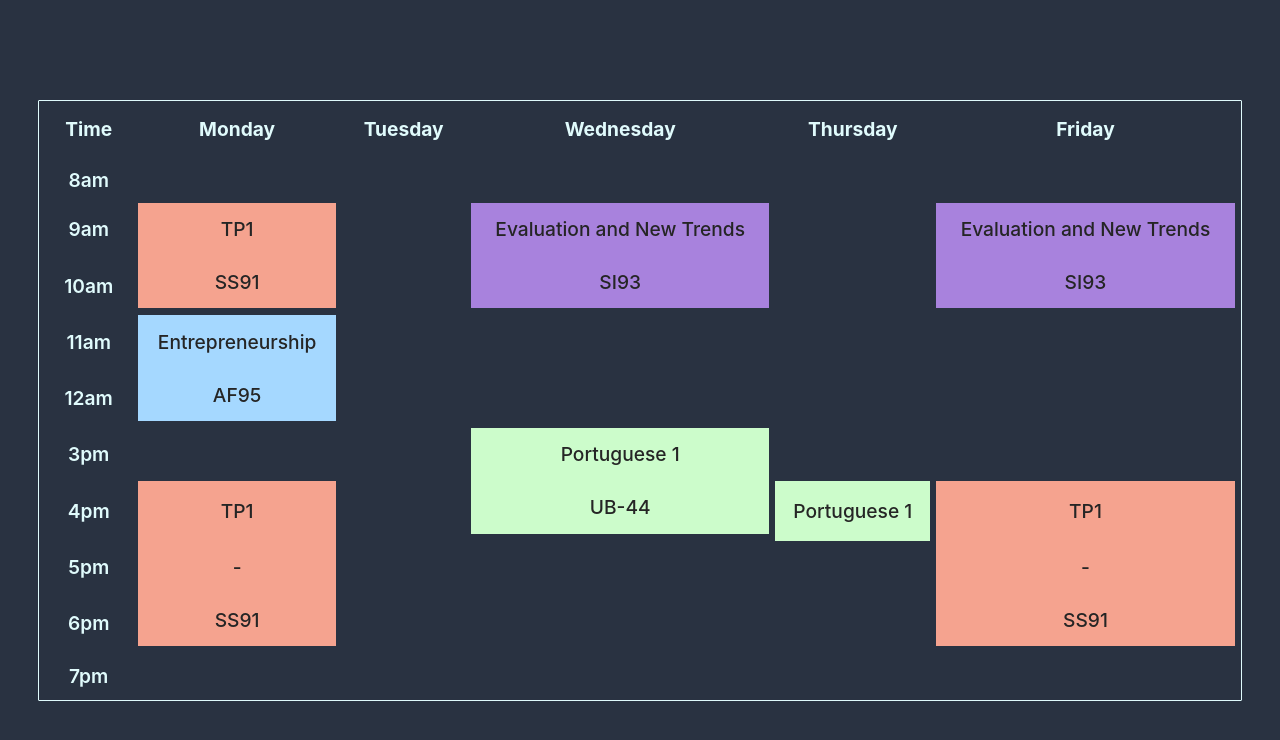
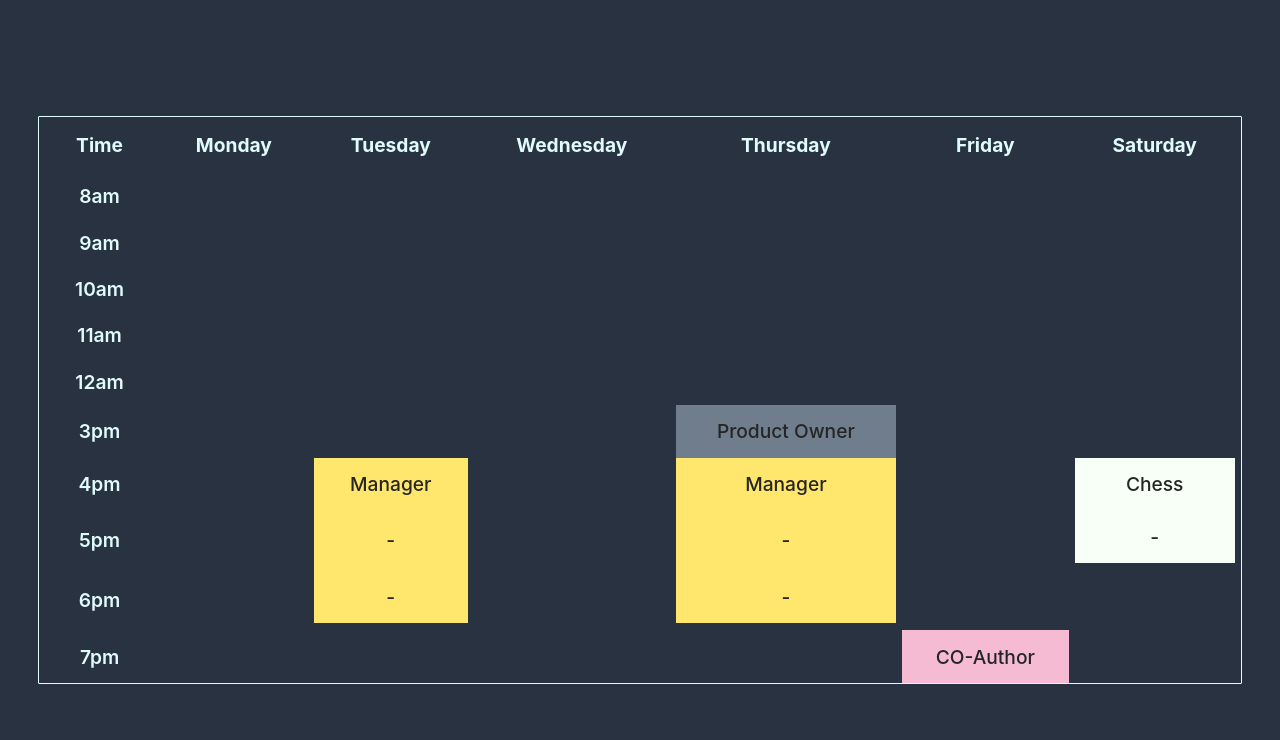
Before and after one commit to 8rb/Timetable, a React (Create React App) app: page / in a window 1280 px wide. Shown: the top 740 px of the page. Built offline with nearby package versions, Linux system fonts and the light colour scheme.

Commit message:
⚡️Update Events Data

```diff
--- a/src/components/Timetable.tsx
+++ b/src/components/Timetable.tsx
@@ -30,6 +30,7 @@ const Timetable = () => {
 		'Wednesday',
 		'Thursday',
 		'Friday',
+		'Saturday',
 	])
 	const [data] = useState(TimeTableData)
 	const [showModal, setShowModal] = useState(false)
@@ -132,9 +133,10 @@ const Timetable = () => {
 						<TDTime key={index}>{time}</TDTime>
 						{renderDataCell(monday?.class, monday?.type)}
 						{renderDataCell(tuesday?.class, tuesday?.type)}
-						{renderDataCell(wednesday?.class, wednesday?.type)}{' '}
+						{renderDataCell(wednesday?.class, wednesday?.type)}
 						{renderDataCell(thursday?.class, thursday?.type)}
 						{renderDataCell(friday?.class, friday?.type)}
+						{renderDataCell(saturday?.class, saturday?.type)}
 					</tr>
 				)
 			}
--- a/src/events/events.ts
+++ b/src/events/events.ts
@@ -23,36 +23,36 @@ type Times = {
     time?: string,
 }
 
-const Portuguese: Class = {
-    name: "Portuguese 1",
-    color: "#CCFCCB",
-    code: "TR189 TR89",
-    class: "UB-44",
-    professor: "Sara Eleodora Candela Cuzcano"
+const Chess: Class = {
+    name: "Chess",
+    color: "#F7FFF7",
+    code: "-",
+    class: "-",
+    professor: "Fanny Duarte"
 };
 
-const Evaluation: Class = {
-    name: "Evaluation and New Trends",
-    color: "#A882DD",
-    code: "SI678",
-    class: "SI93",
-    professor: "Ernesto Ocampo Tello"
+const Client: Class = {
+    name: "Product Owner",
+    color: "#6F7D8C",
+    code: "-",
+    class: "-",
+    professor: "Walter Requejo"
 };
 
-const Entrepreneurship: Class = {
-    name: "Entrepreneurship",
-    color: "#A5D8FF",
-    code: "AD204",
-    class: "AF95",
-    professor: "Juan Carlos Ramirez Bohada"
+const Coauthor: Class = {
+    name: "CO-Author",
+    color: "#F4BBD3",
+    code: "-",
+    class: "-",
+    professor: "Daniel Subauste"
 };
 
 const TP: Class = {
-    name: "TP1",
-    color: "#F5A38F",
-    code: "SI644",
-    class: "SS91",
-    professor: "Walter Juan Requejo Chaname"
+    name: "Manager",
+    color: "#ffe66d",
+    code: "-",
+    class: "-",
+    professor: "Milton Chinchay"
 };
 
 const TimeTableData: Times[] = [
@@ -61,47 +61,40 @@ const TimeTableData: Times[] = [
     },
     {
         "time": "9am",
-        "monday": { class: TP, type: "first" },
-        "wednesday": { class: Evaluation, type: "first" },
-        "friday": { class: Evaluation, type: "first" }
     },
     {
         "time": "10am",
-        "monday": { class: TP, type: "last" },
-        "wednesday": { class: Evaluation, type: "last" },
-        "friday": { class: Evaluation, type: "last" }
     },
     {
         "time": "11am",
-        "monday": { class: Entrepreneurship, type: "first" },
     },
     {
         "time": "12am",
-        "monday": { class: Entrepreneurship, type: "last" },
     },
     {
         "time": "3pm",
-        "wednesday": { class: Portuguese, type: "first" },
+        "thursday": { class: Client, type: "first" },
     },
     {
         "time": "4pm",
-        "monday": { class: TP, type: "first" },
-        "wednesday": { class: Portuguese, type: "last" },
-        "thursday": { class: Portuguese, type: "first" },
-        "friday": { class: TP, type: "first" },
+        "tuesday": { class: TP, type: "first" },
+        "thursday": { class: TP, type: "first" },
+        "saturday": { class: Chess, type: "first" },
     },
     {
         "time": "5pm",
-        "monday": { class: TP, type: "middle" },
-        "friday": { class: TP, type: "middle" },
+        "tuesday": { class: TP, type: "middle" },
+        "thursday": { class: TP, type: "middle" },
+        "saturday": { class: Chess, type: "last" },
     },
     {
         "time": "6pm",
-        "monday": { class: TP, type: "last" },
-        "friday": { class: TP, type: "last" },
+        "tuesday": { class: TP, type: "last" },
+        "thursday": { class: TP, type: "last" },
     },
     {
         "time": "7pm",
+        "friday": { class: Coauthor, type: "first" },
     },
 ]
 export default TimeTableData;
```
Also changed, not shown: src/events/2022-1.ts (added, +107 -0 lines).
